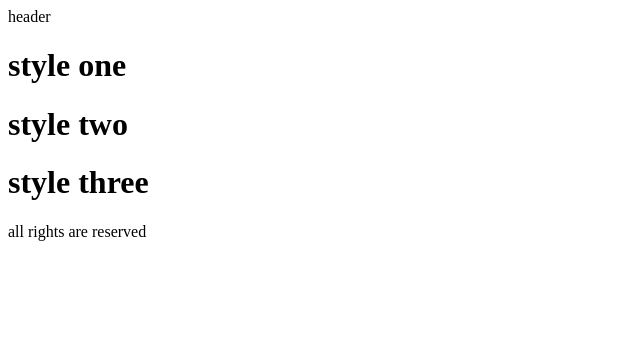
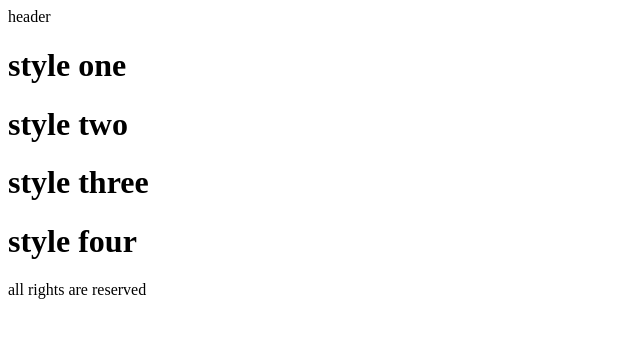
Before and after one commit to Bravemobin/git-project-one, a website: page index.html in a window 1280 px wide. Shown: the whole page, without its empty margins (0-640 px from the left). Drawn offline with Linux system fonts and the light colour scheme.

Commit message:
slide four

```diff
--- a/index.html
+++ b/index.html
@@ -13,6 +13,7 @@
         <h1>style one</h1>
         <h1>style two</h1>
         <h1>style three</h1>
+        <h1>style four</h1>
     </div>
     <footer>
         all rights are reserved
```
